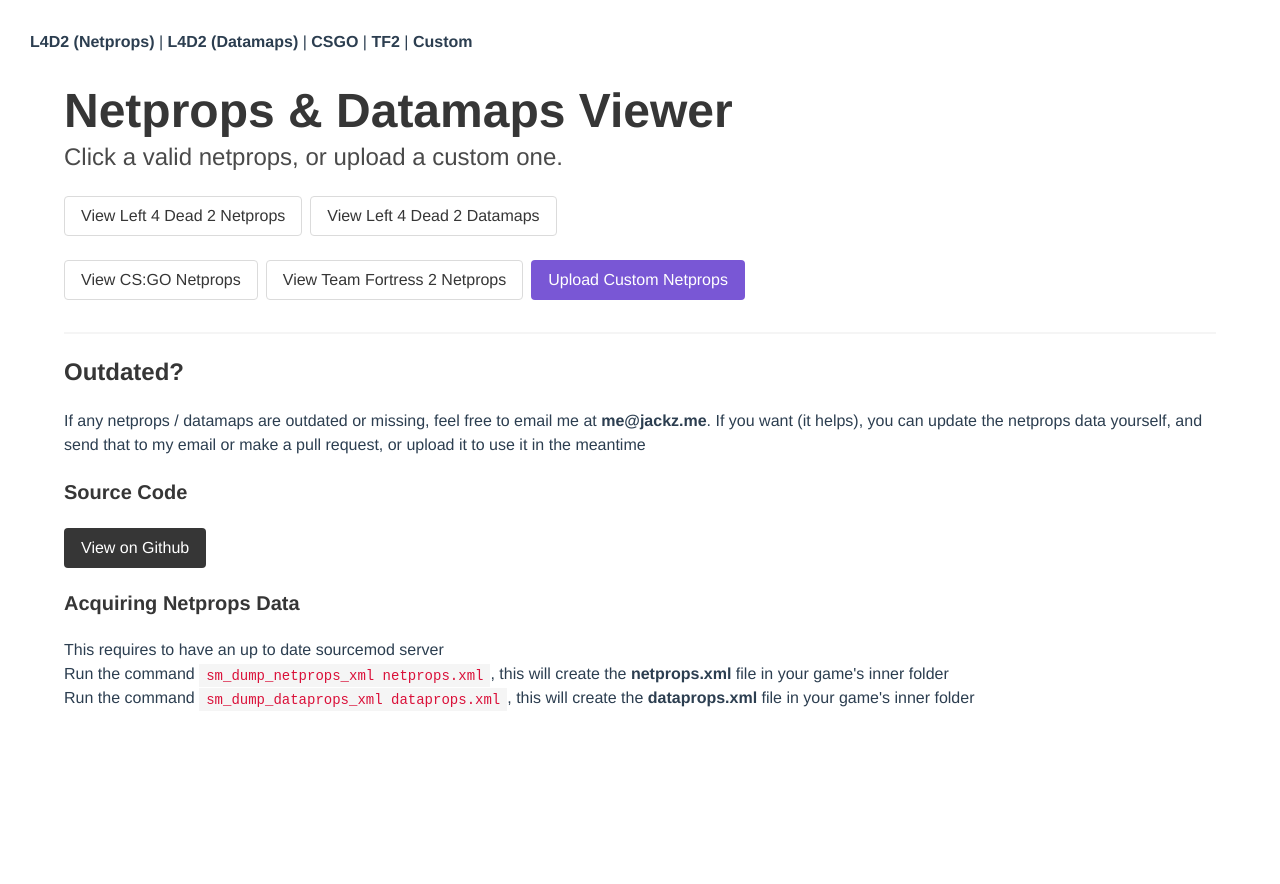
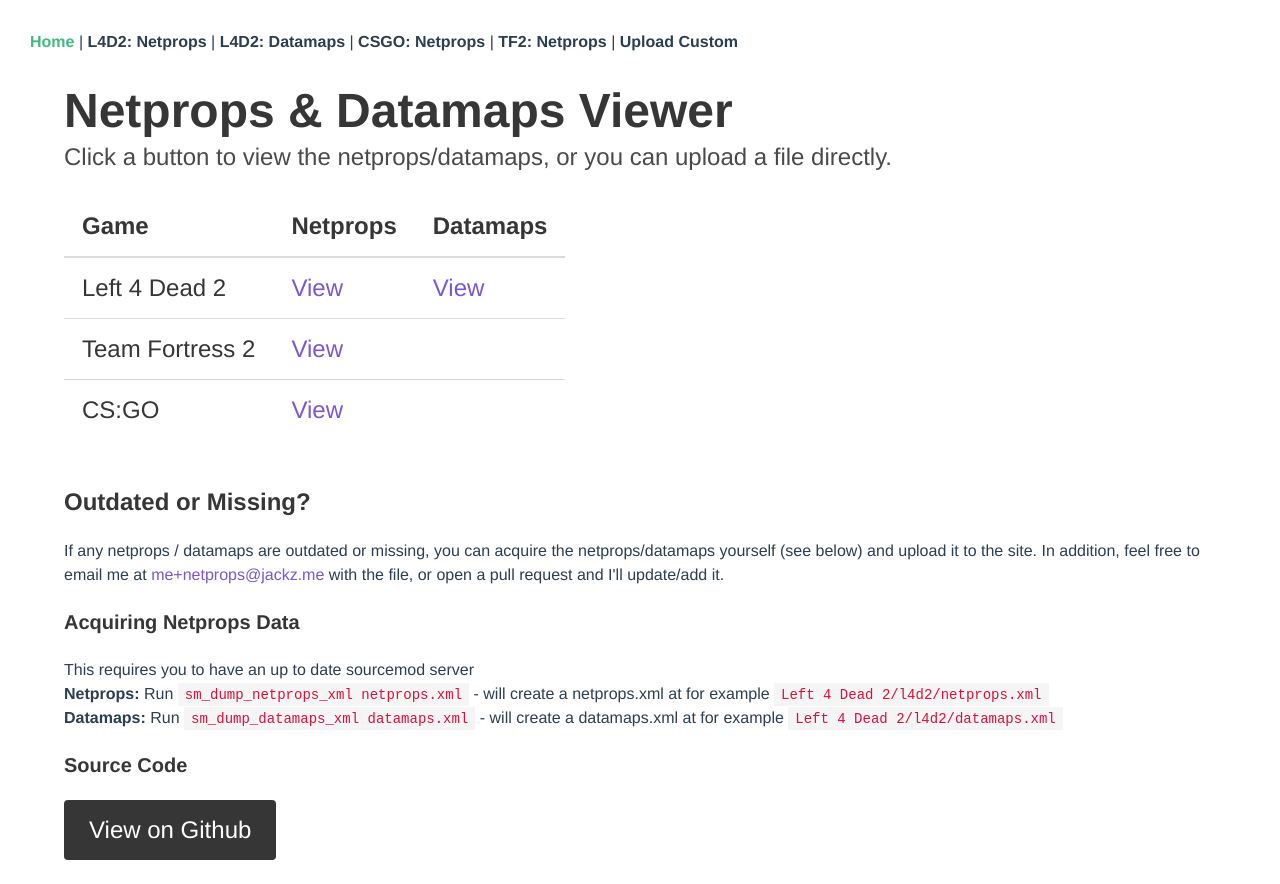
Before and after one commit to Jackzmc/netprops-viewer, a Vue app: page / in a window 1280 px wide. Before the commit the page ends 800 px from the top, so only its background shows below. Built offline with nearby package versions, Linux system fonts and the light colour scheme.

Commit message:
Improve a lot of things, polishing

```diff
--- a/public/index.html
+++ b/public/index.html
@@ -5,7 +5,7 @@
     <meta http-equiv="X-UA-Compatible" content="IE=edge">
     <meta name="viewport" content="width=device-width,initial-scale=1.0">
     <link rel="icon" href="<%= BASE_URL %>favicon.ico">
-    <title>Netprops Viewer</title>
+    <title>Sourcemod Netprops & Datamaps Viewer</title>
   </head>
   <body>
     <noscript>
--- a/src/App.vue
+++ b/src/App.vue
@@ -1,11 +1,12 @@
 <template>
   <div id="app">
     <div id="nav">
-      <router-link to="/l4d2">L4D2 (Netprops)</router-link> |
-      <router-link to="/l4d2-data">L4D2 (Datamaps)</router-link> |
-      <router-link to="/csgo">CSGO</router-link> |
-      <router-link to="/tf2">TF2</router-link> |
-      <router-link to='/custom'>Custom</router-link>
+      <router-link exact to="/" >Home</router-link> |
+      <router-link to="/l4d2/netprops">L4D2: Netprops</router-link> |
+      <router-link to="/l4d2/datamaps">L4D2: Datamaps</router-link> |
+      <router-link to="/csgo/netprops">CSGO: Netprops</router-link> |
+      <router-link to="/tf2/netprops">TF2: Netprops</router-link> |
+      <router-link to='/custom'>Upload Custom</router-link>
 
       <span v-if="selection" style="margin-left: 20em">
         <b>Selected class:</b> {{selection}}
@@ -21,7 +22,12 @@
     return {
       selection: null,
     }
-  }
+  },
+  watch:{
+    '$route.path': function() {
+      this.selection = null
+    }
+  },
 }
 </script>
 
--- a/src/components/Custom.vue
+++ b/src/components/Custom.vue
@@ -8,14 +8,14 @@
         <div class="content">
             <p>
                 If you want to use either an updated / missing netprops or datamaps file, you can upload them here.
-                Please feel free to also send them to me at <b>me@jackz.me</b> to be included.
+                Please feel free to also send them to me at <b>me@jackz.me</b> or open a pull request to be included.
             </p>
             <h5>How to acquire a netprops / datamaps file</h5>
             <p>This assumes you to have a <a href="https://wiki.alliedmods.net/Installing_sourcemod">sourcemod</a> server already setup</p>
             <ul>
                 <li>Run the command <code>sm_dump_netprops_xml netprops.xml</code></li>
                 <li>Run the command <code>sm_dump_datamaps_xml datamaps.xml</code></li>
-                <li>In your game's inner folder (tf2 is 'tf', l4d2 is 'l4d2', etc) will be the <b>netprops.xml</b> and <b>dataprops.xml</b> file</li>
+                <li>In your game's inner folder (tf2 is 'tf', l4d2 is 'l4d2', etc) will be the <b>netprops.xml</b> and <b>datamaps.xml</b> file</li>
             </ul>
             <h4>Upload</h4>
         </div>
@@ -34,7 +34,7 @@
         </div>
         <br />
         <b-message type="is-warning">
-            Netprops files are large, datamap files are even larger. Due to these large sizes, this may freeze your browser or your computer while its parsed.
+            Netprops files are large, datamap files are even larger. Due to these large sizes, this may freeze your browser or your computer while its being parsed.
         </b-message>
     </section>
 </div>
--- a/src/router/index.js
+++ b/src/router/index.js
@@ -18,7 +18,7 @@
     component: Netprop,
   },
   {
-    path: '/:game',
+    path: '/:game/:type?',
     name: 'Netprops',
     component: Netprop
   }
--- a/src/views/Home.vue
+++ b/src/views/Home.vue
@@ -1,31 +1,52 @@
 <template>
   <div class="home container">
     <h1 class="title is-1">Netprops & Datamaps Viewer</h1>
-    <p class="subtitle is-4">Click a valid netprops, or upload a custom one.</p>
-    <div class="buttons ">
-      <b-button tag="router-link" to="l4d2">View Left 4 Dead 2 Netprops</b-button>
-      <b-button tag="router-link" to="l4d2">View Left 4 Dead 2 Datamaps</b-button>
+    <p class="subtitle is-4">Click a button to view the netprops/datamaps, or you can upload a file directly.</p>
+    <div class="table is-size-4">
+      <thead>
+        <tr>
+          <th>Game</th>
+          <th>Netprops</th>
+          <th>Datamaps</th>
+        </tr>
+      </thead>
+      <tbody>
+        <tr>
+          <td>Left 4 Dead 2</td>
+          <td><router-link to="l4d2/netprops">View</router-link></td>
+          <td><router-link to="l4d2/datamaps">View</router-link></td>
+        </tr>
+        <tr>
+          <td>Team Fortress 2</td>
+          <td><router-link to="tf2/netprops">View</router-link></td>
+          <td></td>
+        </tr>
+        <tr>
+          <td>CS:GO</td>
+          <td><router-link to="csgo/netprops">View</router-link></td>
+          <td></td>
+        </tr>
+      </tbody>
     </div>
-    <div class="buttons">
-      <b-button tag="router-link" to="csgo">View CS:GO Netprops</b-button>
-      <b-button tag="router-link" to="tf2">View Team Fortress 2 Netprops</b-button>
-      <b-button tag="router-link" class="is-primary" to="custom">Upload Custom Netprops</b-button>
-    </div>
-    <hr />
-    <h4 class="title is-4">Outdated?</h4>
+    <br />
+    <h4 class="title is-4">Outdated or Missing?</h4>
     <p>
-      If any netprops / datamaps are outdated or missing, feel free to email me at <b>me@jackz.me</b>. If you want (it helps), you can update the netprops data yourself, and send that to my email or make a pull request, or upload it to use it in the meantime
+      If any netprops / datamaps are outdated or missing, you can acquire the netprops/datamaps yourself (see below) and upload it to the site. In addition, feel free to email me at <a href="mailto:me+netprops@jackz.me">me+netprops@jackz.me</a> with the file, or open a pull request and I'll update/add it.
     </p>
     <br />
+    <h5 class="title is-5">Acquiring Netprops Data</h5>
+    <p>This requires you to have an up to date sourcemod server</p>
+    <ul>
+      <li><b>Netprops: </b> Run <code>sm_dump_netprops_xml netprops.xml</code> - will create a netprops.xml at for example <code>Left 4 Dead 2/l4d2/netprops.xml</code></li>
+      <li><b>Datamaps: </b> Run <code>sm_dump_datamaps_xml datamaps.xml</code> - will create a datamaps.xml at for example
+        <code>Left 4 Dead 2/l4d2/datamaps.xml</code></li>
+    </ul>
+    <br>
     <h5 class="title is-5">Source Code</h5>
     <p>
-      <b-button tag="a" class="is-dark" href="https://github.com/jackzmc/netprops-viewer">View on Github</b-button>
+      <b-button tag="a" style="text-decoration: none;" class="is-dark" size="is-large"
+        href="https://github.com/jackzmc/netprops-viewer">View on Github</b-button>
     </p>
-    <br>
-    <h5 class="title is-5">Acquiring Netprops Data</h5>
-    <p>This requires to have an up to date sourcemod server</p>
-    <p>Run the command <code>sm_dump_netprops_xml netprops.xml</code>, this will create the <b>netprops.xml</b> file in your game's inner folder</p>
-    <p>Run the command <code>sm_dump_dataprops_xml dataprops.xml</code>, this will create the <b>dataprops.xml</b> file in your game's inner folder</p>
     <br>
   </div>
 </template>
--- a/src/views/Netprop.vue
+++ b/src/views/Netprop.vue
@@ -2,7 +2,30 @@
 <!-- todo: auto focus on search, tab on list -->
   <div class="container is-fluid">
     <b-loading :active="loading" />
-    <div class="columns">
+    <div class="columns" v-if="loading">
+      <div class="column">
+        <div class="content">
+          <section class="section">
+            <div class="content has-text-grey has-text-centered">
+              <br>
+              <h3>Loading & Parsing</h3>
+              <p v-if="$route.params.game">Parsing {{ url }}</p>
+              <p v-else>Parsing custom file</p>
+            </div>
+          </section>
+        </div>
+      </div>
+      <div class="column is-4">
+        <p class="has-text-centered" v-if=" url ">{{ url }}</p>
+        <p class="has-text-centered" v-else>custom file</p>
+        <p class="has-text-centered">&nbsp;</p><br>
+        <div class="box classview" >
+          <p class="subtitle is-5" style="margin-bottom: 1em">Select a class</p>
+          <b-input readonly type="text" placeholder="Search classnames..." v-model="search" autofocus />
+        </div>
+      </div>
+    </div>
+    <div class="columns" v-else>
       <div class="column">
         <div class="content">
             <b-table
@@ -47,6 +70,7 @@
                 <section class="section">
                     <div class="content has-text-grey has-text-centered">
                       <br>
+                      <h3 v-if=" selectedClass.key == null ">No class selected</h3>
                       <p v-if="selectedClass.key == null">Select a class on the right to view its properties.</p>
                       <p v-else>No properties were found for this class.</p>
                     </div>
@@ -79,13 +103,15 @@
           </div>
       </div>
       <div class="column is-4">
-        <p class="has-text-centered">Data was last updated {{meta.timestamp}}</p><br>
+        <p class="has-text-centered" v-if="url">{{ url }}</p>
+        <p class="has-text-centered" v-else>custom file</p>
+        <p class="has-text-centered">Data was last updated <span v-if="meta.timestamp">{{meta.timestamp}}</span><em v-else>never</em></p><br>
         <div class="box classview" >
           <p class="subtitle is-5" style="margin-bottom: 1em">Select a class</p>
           <b-input type="text" placeholder="Search classnames..." v-model="search" autofocus />
           <b-menu>
             <b-menu-list>
-              <b-menu-item label="[ALL CLASSES]" @click="selectClass('all')" />
+              <b-menu-item label="[VIEW ALL FROM ALL CLASSES]" @click="selectClass('all')" />
               <b-menu-item v-for="(key) in visibleClasses" :key="key" :label="key" @click="selectClass(key)" tabindex="0" />
             </b-menu-list>
           </b-menu>
@@ -128,6 +154,15 @@
     window.addEventListener('resize', () => {
       this.windowHeight = window.innerHeight
     })
+    if(this.$route.params.game && this.$route.params.game.includes("-")) {
+      const [game, type] = this.$route.params.game.split("-")
+      console.debug(`legacy url, switching to game=${game} type=${type}`)
+      this.$router.replace({ params: { game, type }})
+      return
+    }
+    if(this.$route.params.game && !this.$route.params.type) {
+      this.$router.replace({ params: { type: "netprops" }})
+    }
     if(this.$route.name == 'CustomNetprops' && !this.$route.query.url) {
       this.loading = false
       this.promptForURL()
@@ -200,7 +235,7 @@
         if(this.dialog) {
           this.dialog.close()
         }
-        const route = isCustom ? 'your custom netprops file': `${window.location}/data/${this.$route.params.game}.netprops.xml`
+        const route = isCustom ? 'your custom netprops file': `/data/${this.$route.params.game}.${this.$route.params.type}.xml`
         this.dialog = this.$buefy.dialog.alert({
           type: 'is-danger',
           title: 'Failed to parse netprops XML',
@@ -264,14 +299,10 @@
       return result.map(result => result.item)
     },
     url() {
+      if(!this.$route.params.game) return null
       if(this.$route.query.url) return this.$route.query.url
-      let key = 'netprops'
-      let game = this.$route.params.game
-      if(this.$route.params.game.endsWith("-data")) {
-        game = game.slice(0,-5)
-        key = 'datamaps'
-      }
-      return `data/${game}.${key}.xml`
+      const game = this.$route.params.game.replace(/-/, '/')
+      return `/data/${game}.${this.$route.params.type ?? 'netprops'}.xml`
     }
   }
 }
@@ -280,5 +311,6 @@
 <style scoped>
 .classview {
   overflow: auto;
+  border-radius: 0;
 }
 </style>
```
